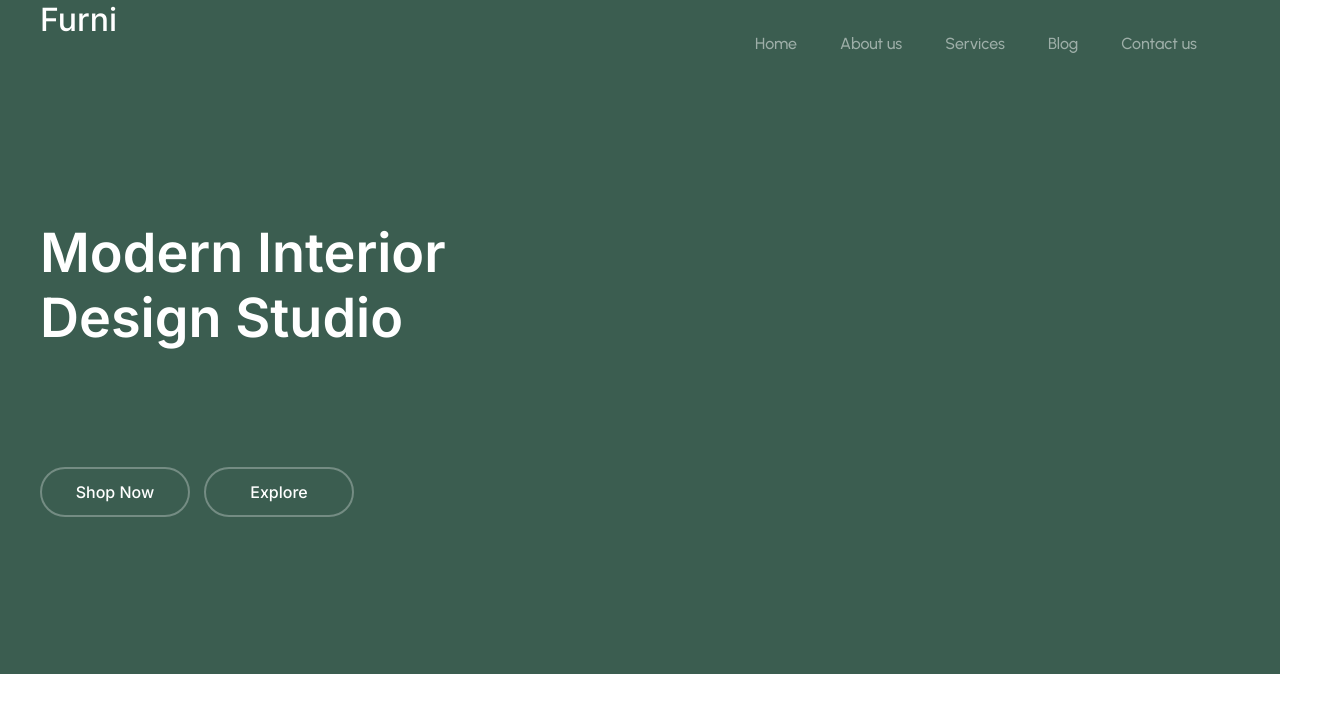
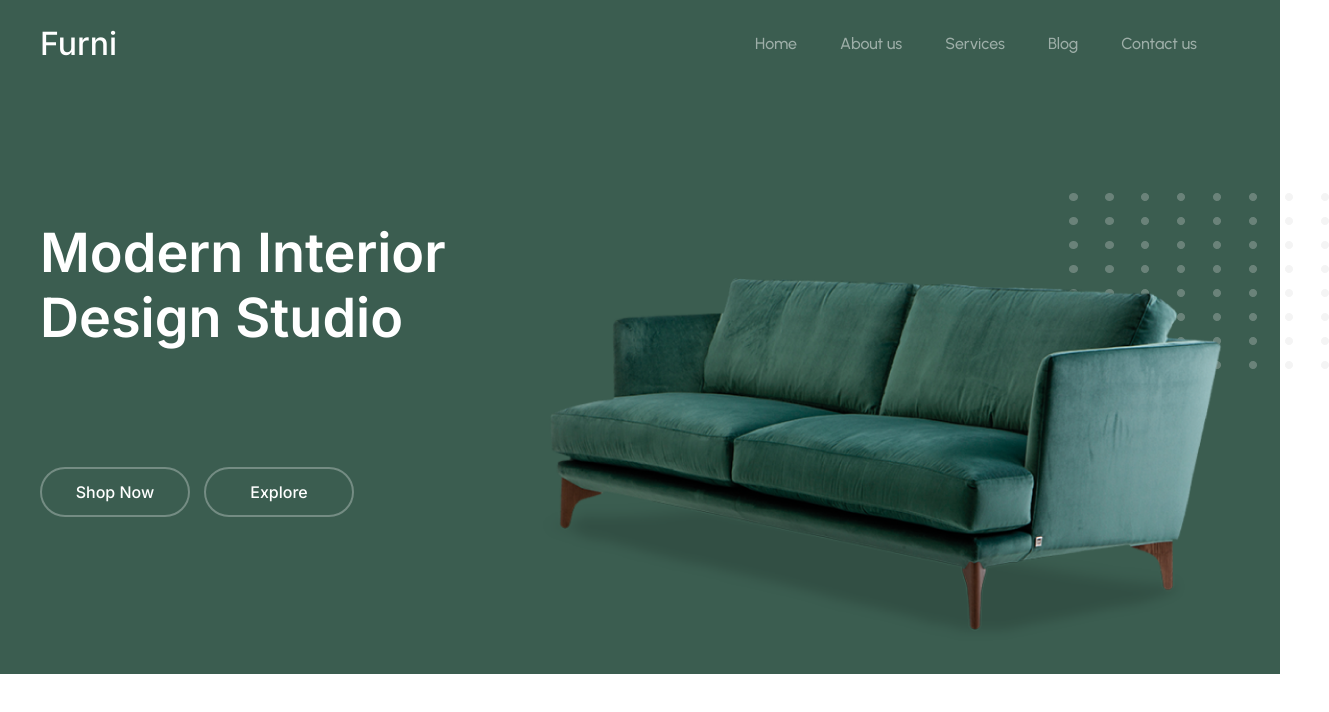
Before and after one commit to ruslansymonenko/furni-website, a website: page src/index.html in a window 1280 px wide. Shown: the whole page, 1329 px wide, since content can reach past the window. Drawn offline with nearby package versions, Linux system fonts and the light colour scheme; files that its build step writes are made by us from their sources.

Commit message:
styles for header and homepage

```diff
--- a/src/index.html
+++ b/src/index.html
@@ -54,14 +54,15 @@
             </button>
           </div>
         </div>
-        <img class="homepage-content__img" src="" alt="">
+        <img class="homepage-content__img" src="./images/main-page-img.png" alt="">
+        <div class="decor-dots-img decor-dots-img-homepage">
       </div>
     </div>
     </div>
   </header>
 
   <main class="main">
-
+    <section class="explore"></section>
   </main>
 
   <footer class="footer"></footer>
--- a/src/scss/__global.scss
+++ b/src/scss/__global.scss
@@ -33,3 +33,11 @@ body{
   font-weight: 400;
   line-height: 24px;
 }
+
+.decor-dots-img {
+  position: absolute;
+  height: 176px;
+  width: 260px;
+  top: 106px;
+  right: -89px;
+}
--- a/src/scss/style.scss
+++ b/src/scss/style.scss
@@ -14,6 +14,8 @@
     display: flex;
     justify-content: space-between;
     &__name{
+      display: flex;
+      align-items: center;
       font-weight: 500;
       font-size: 32px;
       line-height: 39px;
@@ -59,6 +61,7 @@
 
 .homepage-content {
   display: flex;
+  position: relative;
   &__presentation{
     height: 297px;
   }
@@ -95,4 +98,14 @@
   &__presentation-btn + .homepage-content__presentation-btn{
     margin-left: 14px;
   }
+  &__img{
+    position: absolute;
+    top: 94px;
+    right: 0;
+    z-index: 10;
+  }
 }
+
+.decor-dots-img-homepage{
+  background-image: url('../images/dots-decor-green.png');
+}
```
Also changed, not shown: build/css/style.min.css, build/images/dots-decor-green.png (added), build/images/main-page-img.png (added), build/index.html, src/images/dots-decor-green.png (added), src/images/main-page-img.png (added).
